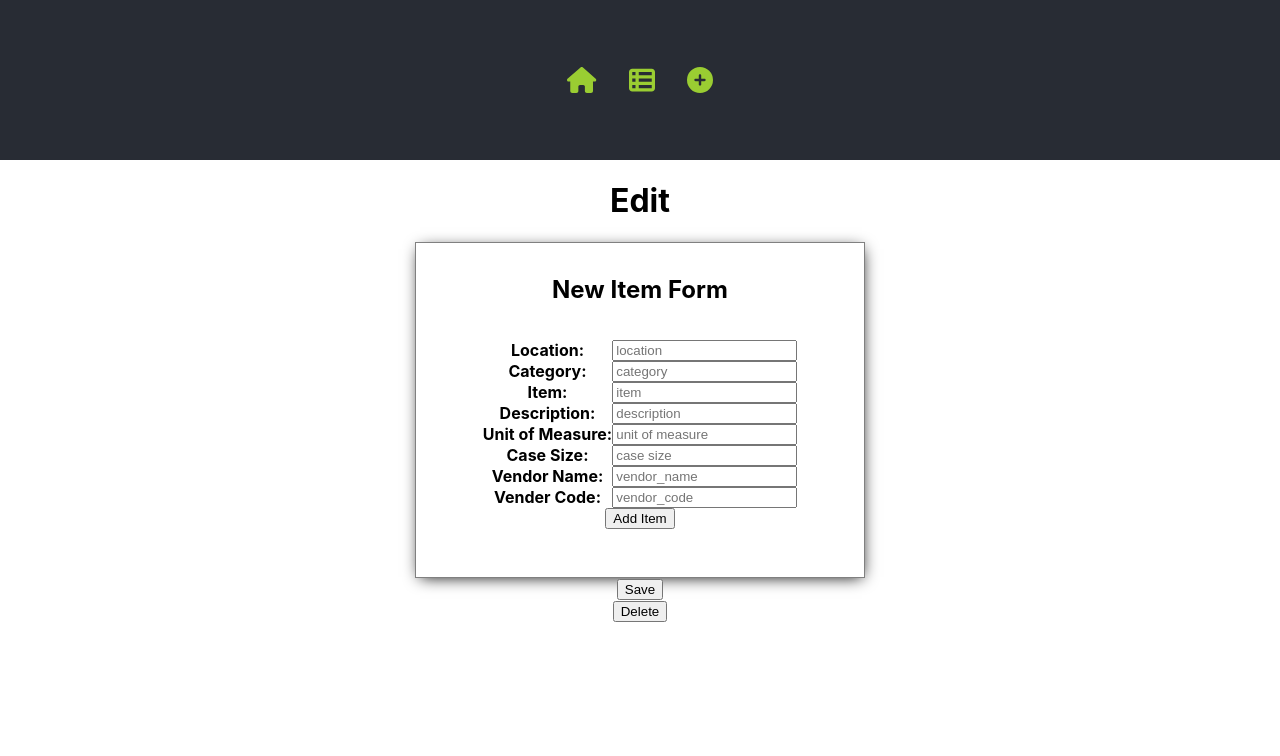
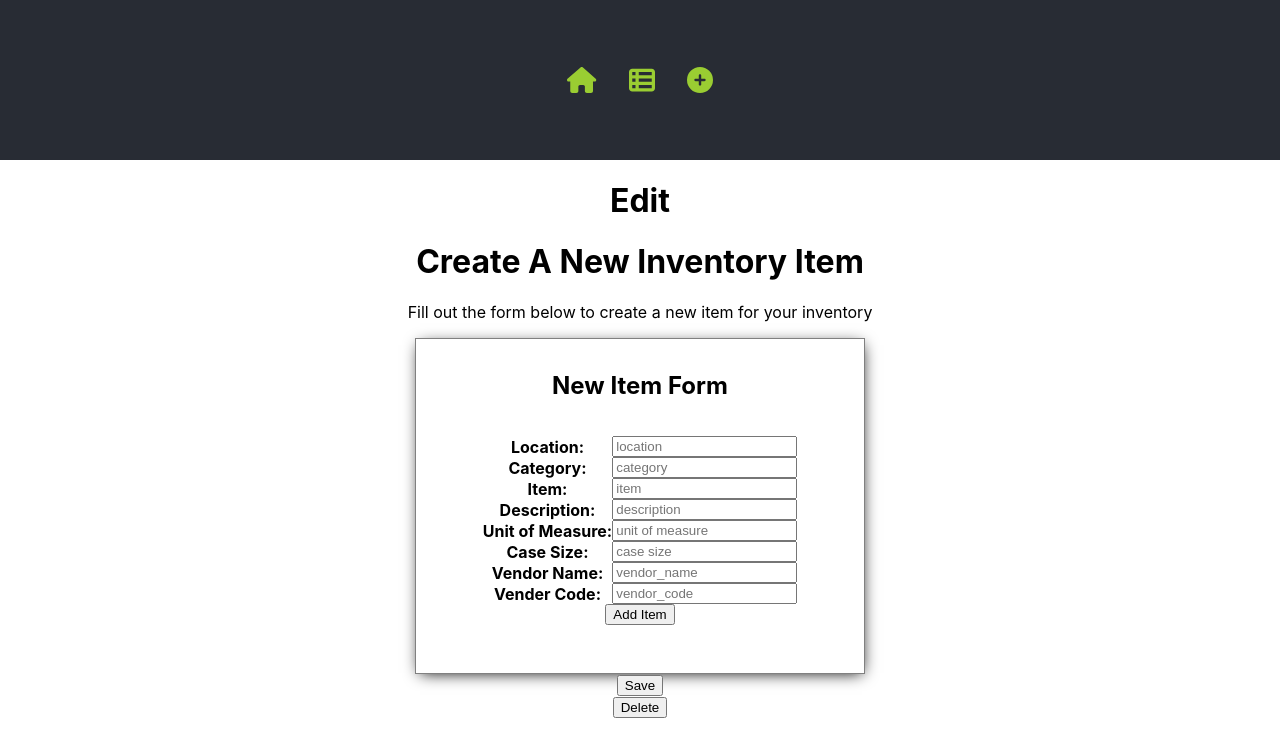
Before and after one commit to Job85/Restaurant-Inventory-App, a React (Create React App) app in the folder client/: page /items/1 in a window 1280 px wide. Shown: the top 756 px of the page. Built offline with nearby package versions, Linux system fonts and the light colour scheme; no server answers.

Commit message:
added page title and description with h1 & p tages

```diff
--- a/client/src/components/ItemForm.jsx
+++ b/client/src/components/ItemForm.jsx
@@ -13,6 +13,8 @@ const ItemForm = (props) => {
 
     return (
         <>
+            <h1 className="pageTitle">Create A New Inventory Item</h1>
+            <p className="pageDescription">Fill out the form below to create a new item for your inventory</p>
             <form onSubmit={props.handleSubmit}>
                 <Card
                     className="homeCard"
```
